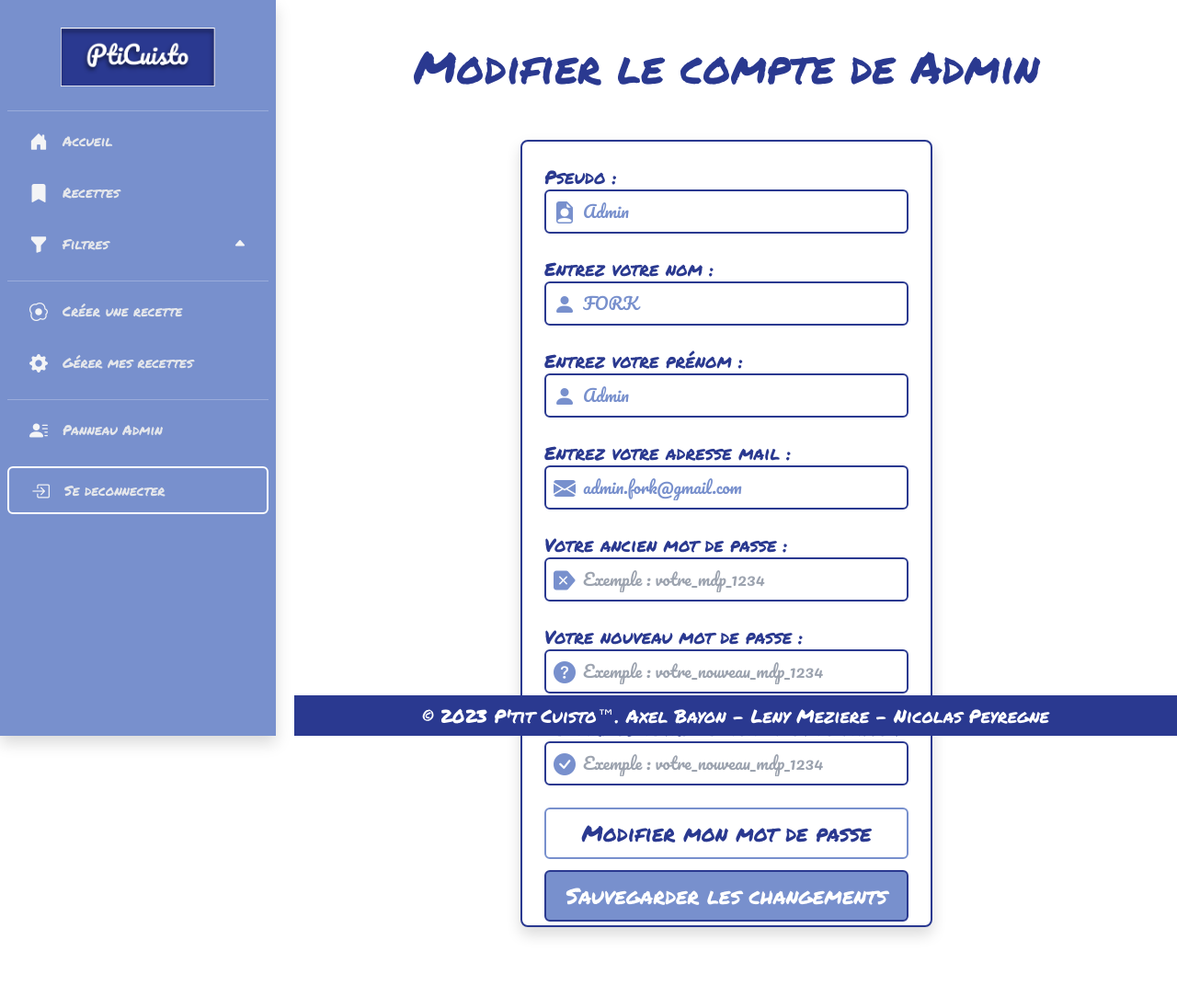
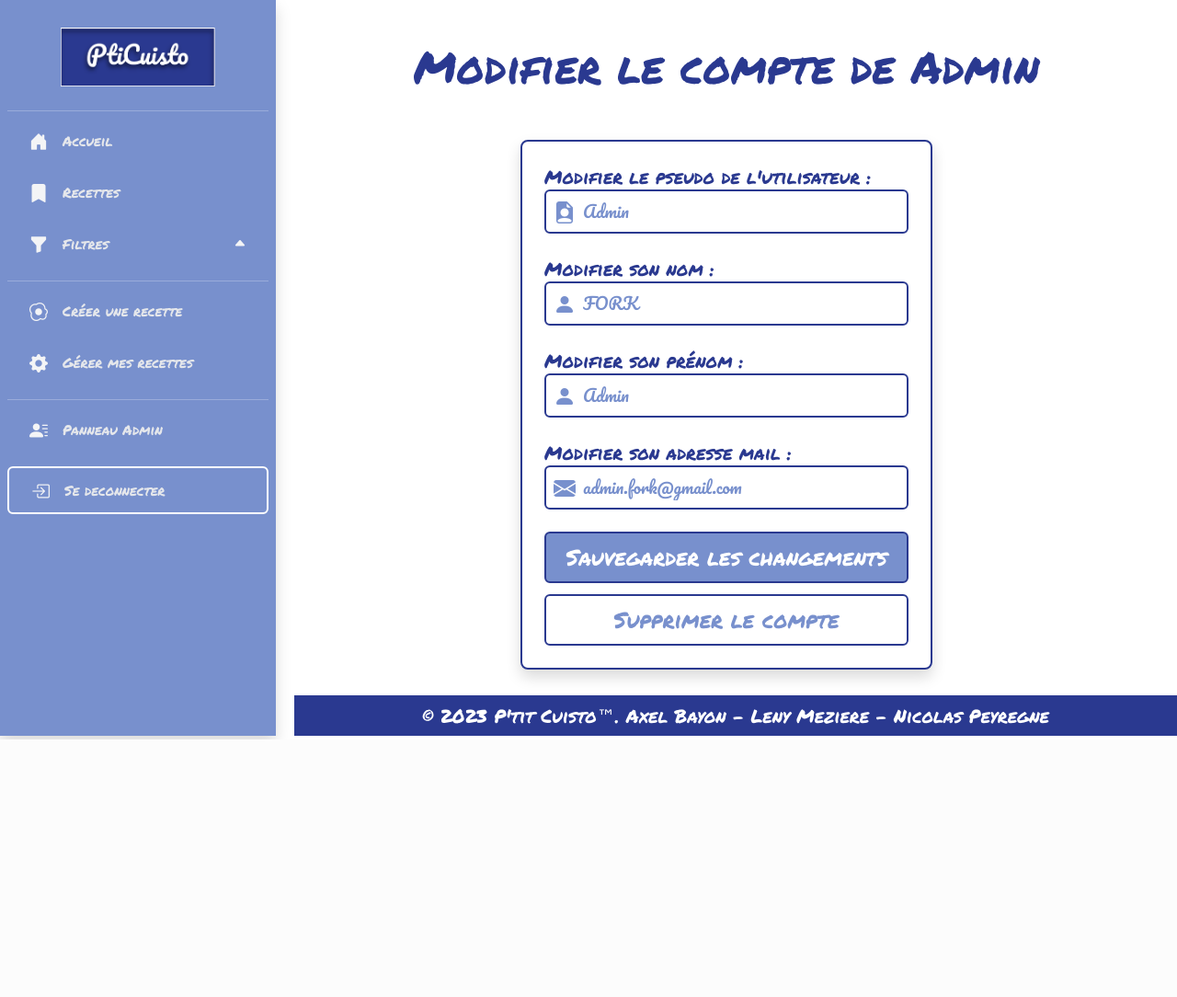
Before and after one commit to KSR0/TD1_FORK_PtitCuisto, a PHP site: page /index.php?action=modification_compte in a window 1280 px wide. Shown: the whole page at 92% size. After the commit the page ends 804 px from the top, so only its background shows below. Run offline with PHP 8.4, Linux system fonts and the light colour scheme; the visitor is signed in with stand-in values (Sample User, id 1); data comes from the database, SQL or seed files in the repository; style sheets or scripts are compiled from the project's sources; some libraries are stand-ins or nearby versions.

Commit message:
User account modification page as admin

```diff
--- a/views/modification_compte.php
+++ b/views/modification_compte.php
@@ -6,18 +6,7 @@
 
 <?php
     if ($_SESSION['typ_id'] != 1) { // L'utilisateur n'est pas un admin donc il doit pouvoir supprimer son compte
-        echo '<h1 class="text-center text-charte_bleu_fonce font-permanent_marker text-5xl mb-5">Modifiez votre compte</h1>';
-    } else {
-        echo '<h1 class="text-center text-charte_bleu_fonce font-permanent_marker text-5xl mb-5">Modifier le compte de ' . $compte->user_pseudo . '</h1>';
-    }
-?>
-
-<!-- Appel des fichiers où sont rédigées les fonctions JS -->
-
-
-<!-- ↓----------------------------------------------------↓ Code de la page ↓----------------------------------------------------↓ -->
-<?php
-    echo "
+        echo "<h1 class='text-center text-charte_bleu_fonce font-permanent_marker text-5xl mb-5'>Modifiez votre compte</h1>
             <div class='flex flex-col items-center justify-center px-6 py-2 mx-auto lg:py-0'>
 
                 <div class='w-full bg-white rounded-lg shadow md:mt-0 sm:max-w-md xl:p-0'>
@@ -27,7 +16,7 @@
                         <form action='index.php?action=requete_creation_compte' id='signupForm' method='post' class='space-y-4 md:space-y-6'>
 
                             <div>
-                                <label for='pseudo' class='text-charte_bleu_fonce block font-permanent_marker text-xl font-medium'>Pseudo :</label>
+                                <label for='pseudo' class='text-charte_bleu_fonce block font-permanent_marker text-xl font-medium'>Modifier mon pseudo :</label>
 
                                 <div class='text-charte_bleu_clair py-1.5 flex items-center rounded-md px-2 duration-300 border-2 border-charte_bleu_fonce'>
                                     <i class='bi bi-file-earmark-person-fill'></i>
@@ -36,7 +25,7 @@
                             </div>
 
                             <div>
-                                <label for='nom' class='text-charte_bleu_fonce block font-permanent_marker text-xl font-medium'>Entrez votre nom :</label>
+                                <label for='nom' class='text-charte_bleu_fonce block font-permanent_marker text-xl font-medium'>Modifier mon nom :</label>
 
                                 <div class='text-charte_bleu_clair py-1.5 flex items-center rounded-md px-2 duration-300 border-2 border-charte_bleu_fonce'>
                                     <i class='bi bi-person-fill'></i>
@@ -45,7 +34,7 @@
                             </div>
 
                             <div>
-                                <label for='prenom' class='text-charte_bleu_fonce block font-permanent_marker text-xl font-medium'>Entrez votre prénom :</label>
+                                <label for='prenom' class='text-charte_bleu_fonce block font-permanent_marker text-xl font-medium'>Modifier mon prénom :</label>
 
                                 <div class='text-charte_bleu_clair py-1.5 flex items-center rounded-md px-2 duration-300 border-2 border-charte_bleu_fonce'>
                                     <i class='bi bi-person-fill'></i>
@@ -54,7 +43,7 @@
                             </div>
 
                             <div>
-                                <label for='email' class='text-charte_bleu_fonce block font-permanent_marker text-xl font-medium'>Entrez votre adresse mail :</label>
+                                <label for='email' class='text-charte_bleu_fonce block font-permanent_marker text-xl font-medium'>Modifier mon adresse mail :</label>
 
                                 <div class='text-charte_bleu_clair py-1.5 flex items-center rounded-md px-2 duration-300 border-2 border-charte_bleu_fonce'>
                                     <i class='bi bi-envelope-fill'></i>
@@ -65,7 +54,7 @@
                             <form action='index.php?action=requete_changement_mdp' method='post'>
 
                                 <div>
-                                    <label for='old_password' class='text-charte_bleu_fonce block font-permanent_marker text-xl font-medium'>Votre ancien mot de passe : </label>
+                                    <label for='old_password' class='text-charte_bleu_fonce block font-permanent_marker text-xl font-medium'>Entrez votre ancien mot de passe : </label>
                                     <div class='text-charte_bleu_clair py-1.5 flex items-center rounded-md px-2 duration-300 border-2 border-charte_bleu_fonce'>
                                         <i class='bi bi-backspace-reverse-fill'></i>
                                         <input type='password' id='old_password' name='old_password' class='text-lg w-full ml-2 focus:outline-none' value='' placeholder='Exemple : votre_mdp_1234' required=''/>
@@ -73,7 +62,7 @@
                                 </div>
 
                                 <div>
-                                    <label for='new_password' class='text-charte_bleu_fonce block font-permanent_marker text-xl font-medium'>Votre nouveau mot de passe : </label>
+                                    <label for='new_password' class='text-charte_bleu_fonce block font-permanent_marker text-xl font-medium'>Entrez votre nouveau mot de passe : </label>
                                     <div class='text-charte_bleu_clair py-1.5 flex items-center rounded-md px-2 duration-300 border-2 border-charte_bleu_fonce'>
                                         <i class='bi bi-question-circle-fill'></i>
                                         <input type='password' id='new_password' name='new_password' class='text-lg w-full ml-2 focus:outline-none' placeholder='Exemple : votre_nouveau_mdp_1234' required=''/>
@@ -98,18 +87,72 @@
                             <div>
                                 <button class='font-permanent_marker cursor-pointer p-2.5 -mb-5 w-full flex justify-center rounded-md px-2 border-2 border-charte_bleu_fonce text-charte_blanc mx-auto bg-charte_bleu_clair hover:border-charte_bleu_clair hover:bg-charte_bleu_fonce hover:border-4'>
                                     <p>Sauvegarder les changements</p>
-                                </button>";
-                                if ($_SESSION['typ_id'] != 1) {
-                                    echo "<br> <!-- FAIRE AFFICHER UN POP-UP POUR CONFIRMATION -->
-                                    <a href='index.php?action=suppr_compte' id='btn-suppr-compte-user' class='font-permanent_marker w-full cursor-pointer p-2.5 flex justify-center rounded-md px-2 border-2 text-charte_bleu_clair border-charte_bleu_fonce hover:bg-charte_bleu_clair hover:text-charte_bleu_fonce hover:border-4'>Supprimer votre compte</a>";
-                                }
-                                echo "
+                                </button><br> <!-- FAIRE AFFICHER UN POP-UP POUR CONFIRMATION -->
+                                <a href='index.php?action=suppr_compte' id='btn-suppr-compte-user' class='font-permanent_marker w-full cursor-pointer p-2.5 flex justify-center rounded-md px-2 border-2 text-charte_bleu_clair border-charte_bleu_fonce hover:bg-charte_bleu_clair hover:text-charte_bleu_fonce hover:border-4'>Supprimer votre compte</a>
                             </div>
                         </form>
                     </div>
                 </div>
             </div>
         </div>";
+    } else {
+        echo "<h1 class='text-center text-charte_bleu_fonce font-permanent_marker text-5xl mb-5'>Modifier le compte de $compte->user_pseudo</h1>
+            <div class='flex flex-col items-center justify-center px-6 py-2 mx-auto lg:py-0'>
+
+                <div class='w-full bg-white rounded-lg shadow md:mt-0 sm:max-w-md xl:p-0'>
+
+                    <div class='border-2 border-charte_bleu_fonce rounded-lg p-4 space-y-4 md:space-y-6 sm:p-8'>
+
+                        <form action='index.php?action=requete_creation_compte' id='signupForm' method='post' class='space-y-4 md:space-y-6'>
+
+                            <div>
+                                <label for='pseudo' class='text-charte_bleu_fonce block font-permanent_marker text-xl font-medium'>Modifier le pseudo de l'utilisateur :</label>
+
+                                <div class='text-charte_bleu_clair py-1.5 flex items-center rounded-md px-2 duration-300 border-2 border-charte_bleu_fonce'>
+                                    <i class='bi bi-file-earmark-person-fill'></i>
+                                    <input type='pseudo' name='pseudo' id='pseudo' class='text-lg w-full ml-2 focus:outline-none' value='$compte->user_pseudo' placeholder='Exemple : mon_pseudo' required=''/>
+                                </div>
+                            </div>
+
+                            <div>
+                                <label for='nom' class='text-charte_bleu_fonce block font-permanent_marker text-xl font-medium'>Modifier son nom :</label>
+
+                                <div class='text-charte_bleu_clair py-1.5 flex items-center rounded-md px-2 duration-300 border-2 border-charte_bleu_fonce'>
+                                    <i class='bi bi-person-fill'></i>
+                                    <input type='nom' name='nom' id='nom' class='text-lg w-full ml-2 focus:outline-none' value='$compte->user_nom' placeholder='Exemple : Cuisto' required=''/>
+                                </div>
+                            </div>
+
+                            <div>
+                                <label for='prenom' class='text-charte_bleu_fonce block font-permanent_marker text-xl font-medium'>Modifier son prénom :</label>
+
+                                <div class='text-charte_bleu_clair py-1.5 flex items-center rounded-md px-2 duration-300 border-2 border-charte_bleu_fonce'>
+                                    <i class='bi bi-person-fill'></i>
+                                    <input type='prenom' name='prenom' id='prenom' class='text-lg w-full ml-2 focus:outline-none' value='$compte->user_prenom' placeholder='Exemple : Ptit' required=''/>
+                                </div>
+                            </div>
+
+                            <div>
+                                <label for='email' class='text-charte_bleu_fonce block font-permanent_marker text-xl font-medium'>Modifier son adresse mail :</label>
+
+                                <div class='text-charte_bleu_clair py-1.5 flex items-center rounded-md px-2 duration-300 border-2 border-charte_bleu_fonce'>
+                                    <i class='bi bi-envelope-fill'></i>
+                                    <input type='mail 'name='email' id='email' class='text-lg w-full ml-2 focus:outline-none' value='$compte->user_email' placeholder='Exemple : votreemail@ptitcuisto.fr' required=''/>
+                                </div>
+                            </div>
+
+                            <div>
+                                <button class='font-permanent_marker cursor-pointer p-2.5 -mb-5 w-full flex justify-center rounded-md px-2 border-2 border-charte_bleu_fonce text-charte_blanc mx-auto bg-charte_bleu_clair hover:border-charte_bleu_clair hover:bg-charte_bleu_fonce hover:border-4'>
+                                    <p>Sauvegarder les changements</p>
+                                </button><br>
+                                <a href='index.php?action=suppr_compte' id='btn-suppr-compte-user' class='font-permanent_marker w-full cursor-pointer p-2.5 flex justify-center rounded-md px-2 border-2 text-charte_bleu_clair border-charte_bleu_fonce hover:bg-charte_bleu_clair hover:text-charte_bleu_fonce hover:border-4'>Supprimer le compte</a>
+                            </div>
+                        </form>
+                    </div>
+                </div>
+            </div>
+        </div>";
+    }
 ?>
 
 <script>
```
